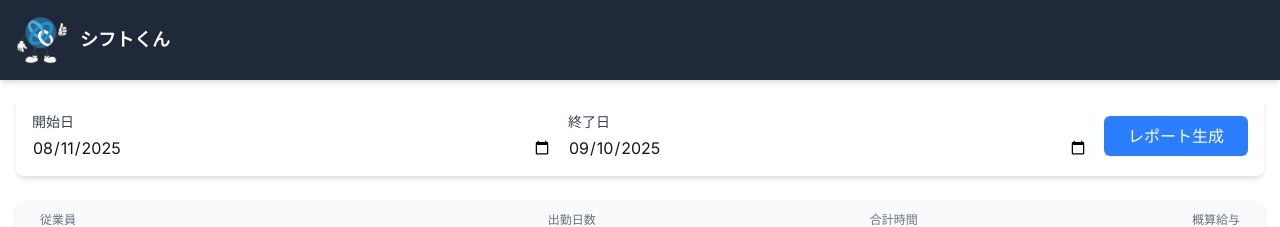
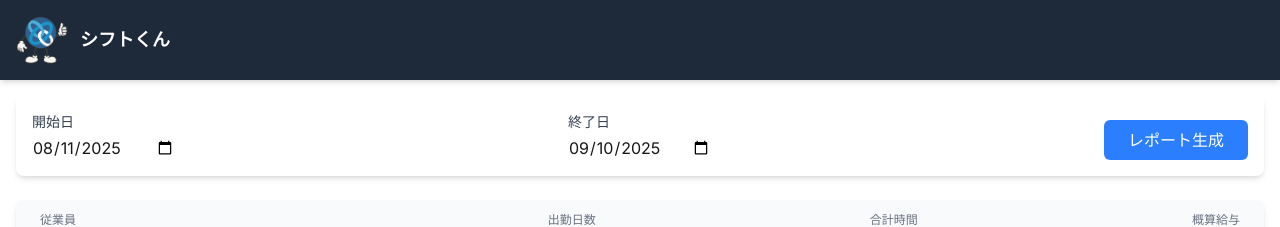
Before and after one commit to taksam2020-byte/shift-management-app, a Next.js app: page /admin/reports/monthly in a window 1280 px wide. Shown: the top 227 px of the page. Built offline with nearby package versions, Linux system fonts and the light colour scheme.

Commit message:
Feat: 機能追加とUI改善、不具合修正を適用

```diff
--- a/src/app/admin/reports/monthly/page.tsx
+++ b/src/app/admin/reports/monthly/page.tsx
@@ -70,8 +70,8 @@ export default function MonthlyReportPage() {
 
 
       {/* Controls */}
-      <div className="bg-white p-4 rounded-lg shadow-md mb-6 flex flex-col sm:flex-row items-center gap-4">
-        <div className="flex-1">
+      <div className="bg-white p-4 rounded-lg shadow-md mb-6 flex flex-col sm:flex-row items-end gap-4 justify-between">
+        <div className="w-full sm:w-auto">
           <label htmlFor="startDate" className="block text-sm font-medium text-gray-700">開始日</label>
           <input
             type="date"
@@ -82,7 +82,7 @@ export default function MonthlyReportPage() {
             className="mt-1 block w-full form-input"
           />
         </div>
-        <div className="flex-1">
+        <div className="w-full sm:w-auto">
           <label htmlFor="endDate" className="block text-sm font-medium text-gray-700">終了日</label>
           <input
             type="date"
--- a/src/app/admin/schedule/page.tsx
+++ b/src/app/admin/schedule/page.tsx
@@ -256,7 +256,7 @@ export default function SchedulePage() {
                   <td className="border border-gray-300 w-24"><input type="text" value={dailyNotes[dateStr] || holiday?.name || ''} onChange={(e) => handleNoteChange(dateStr, e.target.value)} className={`w-full p-1 bg-transparent focus:outline-none focus:bg-white text-center ${isWeekendOrHoliday ? 'text-red-600' : ''}`}/></td>
                   <td className="border border-gray-300 p-2 text-center">{headcount > 0 ? headcount : ''}</td>
                   {employees.map((emp) => {
-                    const request = requests.find(r => r.employee_id === emp.id && r.date === dateStr);
+                    const request = requests.find(r => r.employee_id === emp.id && r.date.substring(0, 10) === dateStr);
                     const cellValue = schedule[dateStr]?.[emp.id] || '';
                     const validationError = validationErrors[dateStr]?.[emp.id];
                     return (
--- a/src/app/dashboard/page.tsx
+++ b/src/app/dashboard/page.tsx
@@ -62,6 +62,10 @@ export default function DashboardPage() {
               <h2 className="text-xl font-bold">休業日設定</h2>
               <p>会社独自の休日を設定します。</p>
             </Link>
+            <Link href="/schedule/view" className="block p-6 bg-gray-700 text-white rounded-lg shadow-md hover:bg-gray-800 transition-colors">
+              <h2 className="text-xl font-bold">全体シフト確認</h2>
+              <p>全員のシフトを閲覧します。</p>
+            </Link>
           </>
         )}
 
--- a/src/app/requests/[employeeId]/page.tsx
+++ b/src/app/requests/[employeeId]/page.tsx
@@ -162,7 +162,6 @@ export default function SubmitRequestPage() {
                 <li key={req.id} className="py-3 flex justify-between items-center">
                   <div>
                     <p className="text-md font-medium">{format(parseISO(req.date), 'yyyy年 M月 d日')} <span className={`text-xs font-bold px-2 py-1 rounded-full ${req.request_type === 'work' ? 'bg-green-100 text-green-800' : 'bg-orange-100 text-orange-800'}`}>{req.request_type === 'work' ? '出勤希望' : '休日希望'}</span></p>
-                    {req.notes && <p className="text-sm text-gray-500 pl-1">{req.notes}</p>}
                   </div>
                   <button onClick={() => handleDeleteRequest(req.id)} className="text-red-600 hover:text-red-800 text-xs font-semibold">取り下げ</button>
                 </li>
@@ -176,3 +175,11 @@ export default function SubmitRequestPage() {
     </div>
   );
 }
+  )}
+            </ul>
+          </div>
+        </div>
+      </div>
+    </div>
+  );
+}
```
